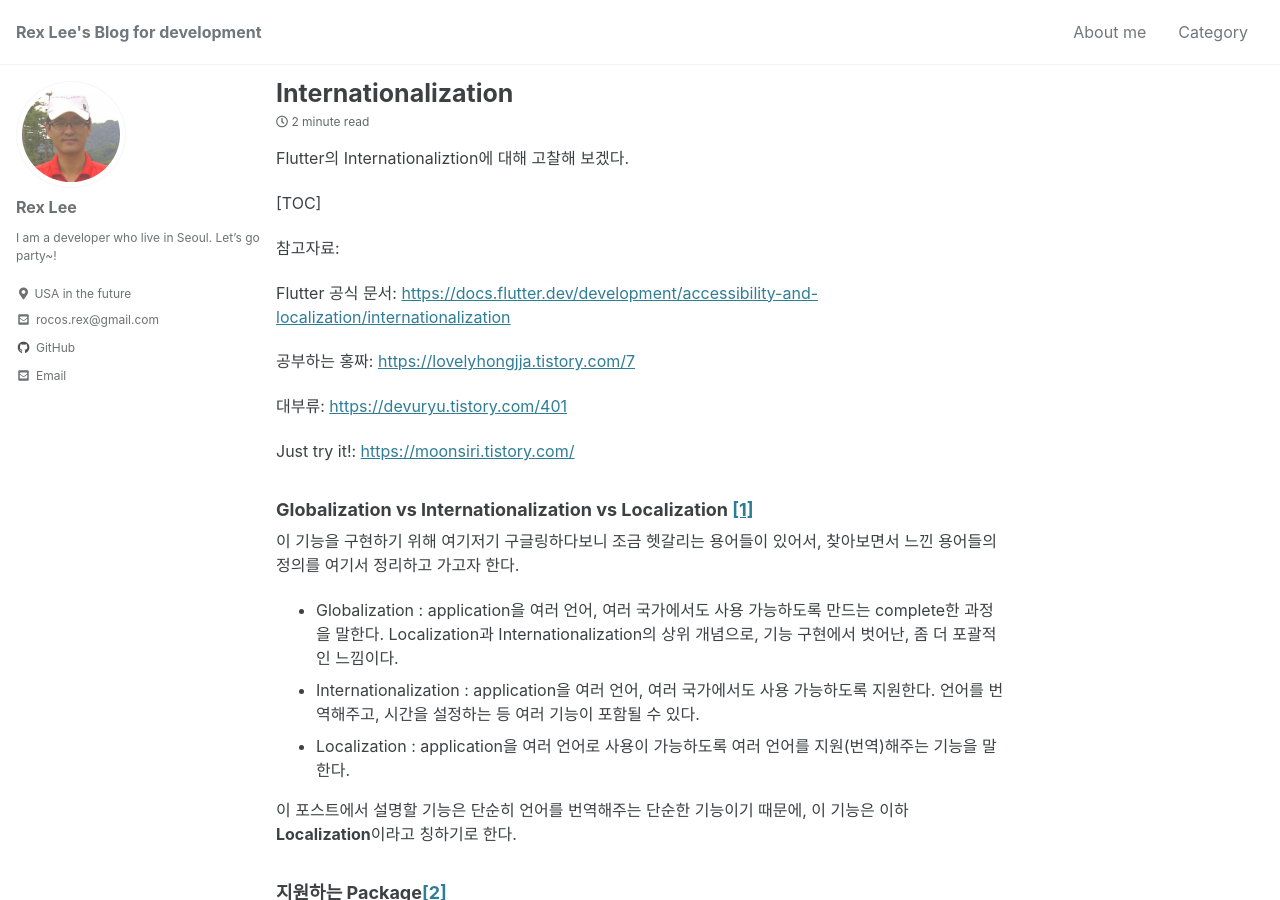
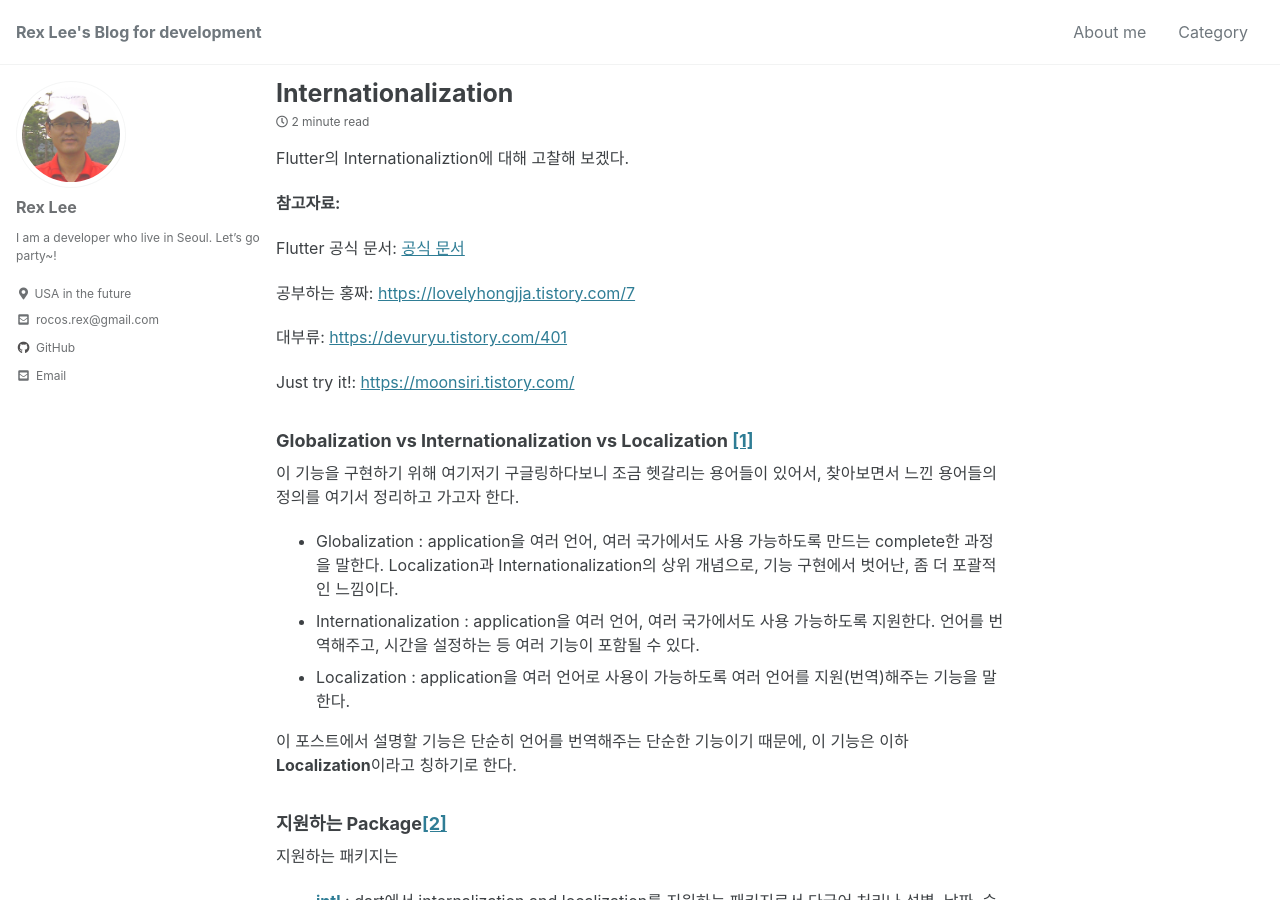
Before and after one commit to rocosrex/rocosrex.github.io, a Jekyll site: the page built from _posts/2022-11-30-internationalization.md, in a window 1280 px wide and 900 px high. Built offline with Jekyll 4.4.1, drawn with Linux system fonts in a browser that asks for light colours; cached includes are drawn as plain includes.

Commit message:
Update 2022-11-30-internationalization.md

```diff
--- a/_posts/2022-11-30-internationalization.md
+++ b/_posts/2022-11-30-internationalization.md
@@ -7,11 +7,9 @@
 
 
 
-[TOC]
+**참고자료:**
 
-참고자료:
-
-Flutter 공식 문서: <https://docs.flutter.dev/development/accessibility-and-localization/internationalization>
+Flutter 공식 문서: [공식 문서](<https://docs.flutter.dev/development/accessibility-and-localization/internationalization>)
 
 공부하는 홍짜: <https://lovelyhongjja.tistory.com/7>
 
```
